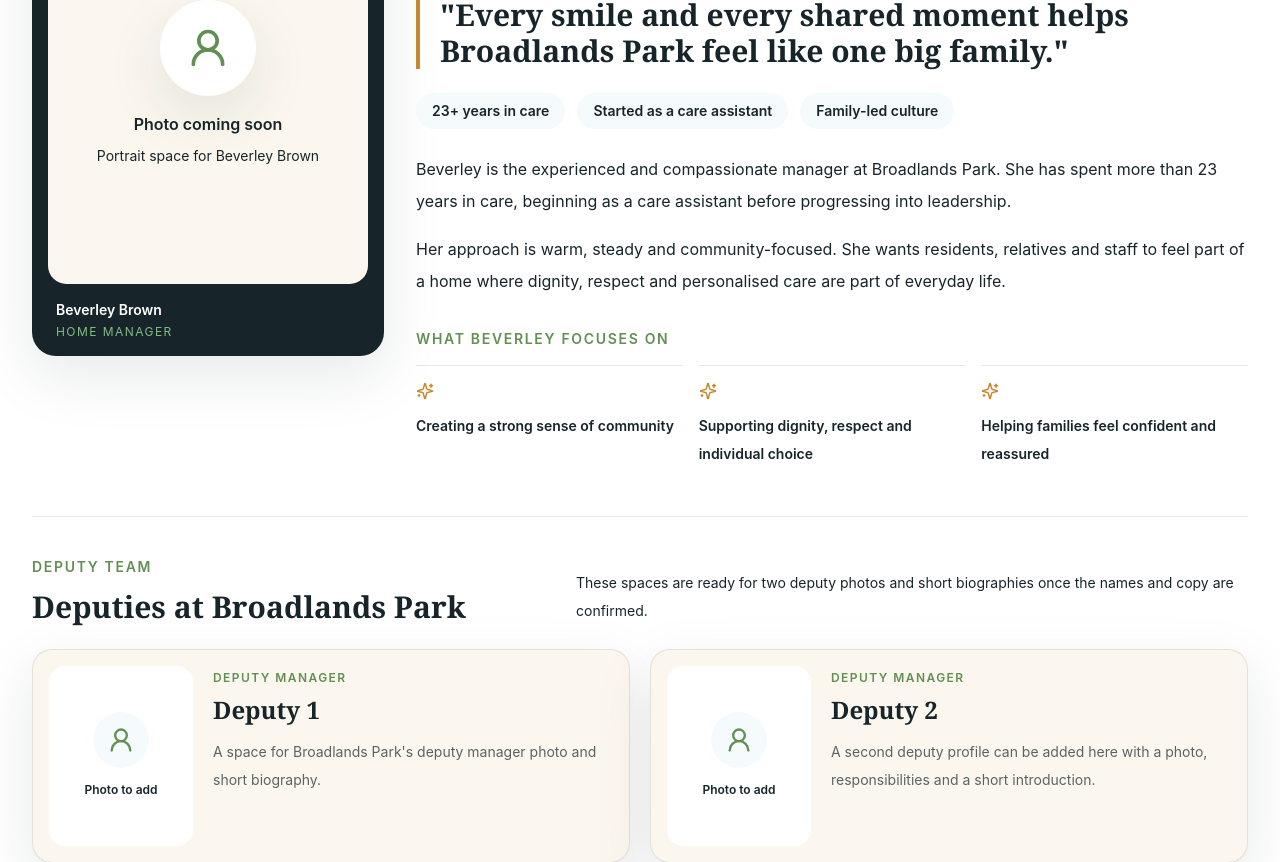
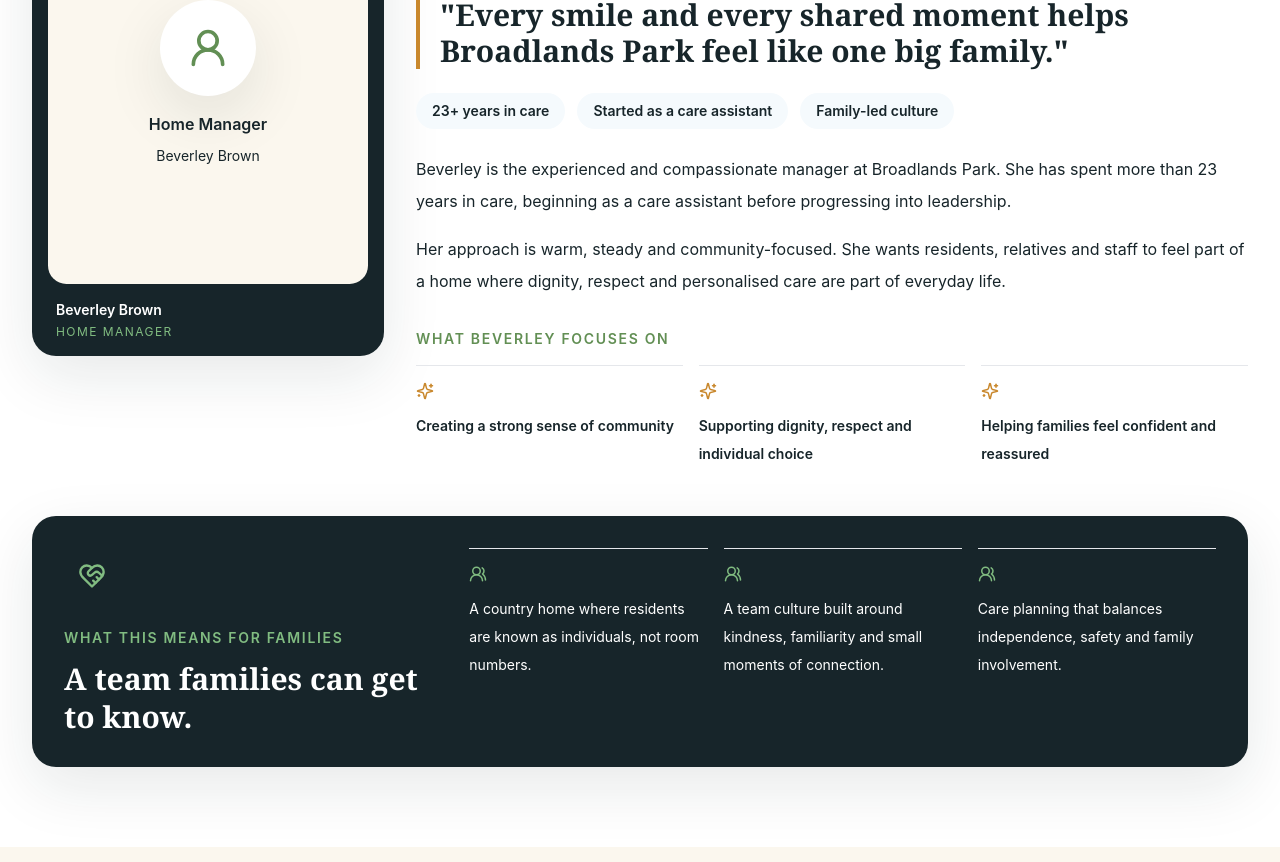
Before and after one commit to Wildman0609/hch_website, a Next.js app: page /homes/broadlands-park in a window 1280 px wide. Shown: the part 3277-4139 px from the top of the page. Built offline with nearby package versions, Linux system fonts and the light colour scheme.

Commit message:
Refine careers vacancy and home profile display

```diff
--- a/app/careers/page.tsx
+++ b/app/careers/page.tsx
@@ -235,6 +235,23 @@
                       </div>
                     </div>
                   </dl>
+                  {vacancy.perks?.length ? (
+                    <div className="mt-5">
+                      <p className="text-xs font-semibold uppercase tracking-[0.12em] text-holly-leaf">
+                        Perks
+                      </p>
+                      <ul className="mt-2 flex flex-wrap gap-2">
+                        {vacancy.perks.map((perk) => (
+                          <li
+                            key={perk}
+                            className="rounded-full bg-holly-sky px-3 py-1 text-xs font-semibold text-holly-ink/75"
+                          >
+                            {perk}
+                          </li>
+                        ))}
+                      </ul>
+                    </div>
+                  ) : null}
                   <ButtonLink
                     href="#apply"
                     variant="outline"
--- a/app/homes/[slug]/page.tsx
+++ b/app/homes/[slug]/page.tsx
@@ -63,6 +63,7 @@
 
   const otherHomes = homes.filter((item) => item.slug !== home.slug).slice(0, 3);
   const homeEvents = sortedHomeEvents.filter((event) => event.homeSlug === home.slug);
+  const deputies = home.deputies.filter((deputy) => deputy.name || deputy.photo);
 
   return (
     <>
@@ -240,8 +241,8 @@
               </article>
             ))}
 
-            <div className="border-t border-holly-ink/10 pt-10">
-              <div className="flex flex-col justify-between gap-4 md:flex-row md:items-end">
+            {deputies.length > 0 ? (
+              <div className="border-t border-holly-ink/10 pt-10">
                 <div>
                   <p className="text-sm font-semibold uppercase tracking-[0.12em] text-holly-leaf">
                     Deputy team
@@ -250,16 +251,13 @@
                     Deputies at {home.shortName}
                   </h3>
                 </div>
-                <p className="max-w-2xl text-sm leading-7 text-holly-ink/68">
-                  These spaces are ready for two deputy photos and short biographies once the names and copy are confirmed.
-                </p>
+                <div className="mt-6 grid gap-5 md:grid-cols-2">
+                  {deputies.map((deputy, index) => (
+                    <DeputyCard key={`${deputy.role}-${index}`} deputy={deputy} index={index} />
+                  ))}
+                </div>
               </div>
-              <div className="mt-6 grid gap-5 md:grid-cols-2">
-                {home.deputies.map((deputy, index) => (
-                  <DeputyCard key={`${deputy.role}-${index}`} deputy={deputy} index={index} />
-                ))}
-              </div>
-            </div>
+            ) : null}
 
             <div className="rounded-[1.5rem] bg-holly-ink p-6 text-white shadow-soft md:p-8">
               <div className="grid gap-8 lg:grid-cols-[0.5fr_1fr] lg:items-start">
@@ -495,8 +493,8 @@
               <UserRound aria-hidden size={44} />
             </div>
             <div>
-              <p className="font-semibold text-holly-ink">Photo coming soon</p>
-              <p className="mt-2 text-sm leading-6">Portrait space for {person.name}</p>
+              <p className="font-semibold text-holly-ink">{person.role}</p>
+              <p className="mt-2 text-sm leading-6">{person.name}</p>
             </div>
           </div>
         )}
@@ -532,7 +530,7 @@
             <div className="flex h-14 w-14 items-center justify-center rounded-full bg-holly-sky text-holly-leaf">
               <UserRound aria-hidden size={28} />
             </div>
-            <p className="text-xs font-semibold leading-5">Photo to add</p>
+            <p className="text-xs font-semibold leading-5">{deputy.role}</p>
           </div>
         )}
       </div>
--- a/components/Footer.tsx
+++ b/components/Footer.tsx
@@ -85,7 +85,7 @@
         </div>
       </div>
       <div className="border-t border-white/10 px-5 py-5 text-center text-xs text-white/55">
-        Copyright {new Date().getFullYear()} Hollyman Care Homes. Content should be reviewed before launch for current regulatory wording, fees and vacancies.
+        Copyright {new Date().getFullYear()} Hollyman Care Homes. Family-run care homes in Norfolk.
       </div>
     </footer>
   );
--- a/data/careers.ts
+++ b/data/careers.ts
@@ -25,6 +25,7 @@
   contract: string;
   shift: string;
   pay: string;
+  perks?: string[];
   status: "Recruiting" | "Register interest";
   summary: string;
 };
@@ -138,8 +139,9 @@
     home: "Braydeston Court",
     location: "Brundall",
     contract: "Role dependent",
-    shift: "Night shifts",
-    pay: "Discussed at interview",
+    shift: "12 hour shifts, 8pm to 8am",
+    pay: "£14.10 per hour",
+    perks: ["1 hour paid breaks"],
     status: "Recruiting",
     summary:
       "A calm overnight role supporting residents with comfort, safety, call bells, observations, care records and handover to the day team."
--- a/data/homes.ts
+++ b/data/homes.ts
@@ -65,17 +65,7 @@
   mapQuery: string;
 };
 
-// Replace or add real home photography in public/images, then update these paths.
-const deputyPlaceholders = (homeName: string): DeputyProfile[] => [
-  {
-    role: "Deputy Manager",
-    bio: `A space for ${homeName}'s deputy manager photo and short biography.`
-  },
-  {
-    role: "Deputy Manager",
-    bio: "A second deputy profile can be added here with a photo, responsibilities and a short introduction."
-  }
-];
+const noDeputyProfiles = (): DeputyProfile[] => [];
 
 export const homes: CareHome[] = [
   {
@@ -163,7 +153,7 @@
         ]
       }
     ],
-    deputies: deputyPlaceholders("Broadlands Park"),
+    deputies: noDeputyProfiles(),
     teamApproach: [
       "A country home where residents are known as individuals, not room numbers.",
       "A team culture built around kindness, familiarity and small moments of connection.",
@@ -221,7 +211,7 @@
           "Diane is motivated by the small day-to-day differences that matter to residents and staff: a smile, a settled routine, or a team pulling together at the right moment."
       }
     ],
-    deputies: deputyPlaceholders("Broadland House"),
+    deputies: noDeputyProfiles(),
     teamApproach: [
       "A small village home where safe routines and good morale matter.",
       "A team that values laughter, responsiveness and practical support.",
@@ -282,7 +272,7 @@
           "Carol is a holistic therapist trained in Sound Therapy, Reiki and Mindfulness Coaching, and has also qualified as a Yoga Teacher. She loves music and dancing, especially Ballroom and Salsa, and brings her love of animals into the home through regular animal therapy sessions."
       }
     ],
-    deputies: deputyPlaceholders("Martham Lodge"),
+    deputies: noDeputyProfiles(),
     teamApproach: [
       "A specialist dementia setting where residents are encouraged to stay active, engaged and fulfilled.",
       "A team Carol describes as kind, compassionate and dedicated to residents' individual needs.",
@@ -343,7 +333,7 @@
           "Away from work, Maria is a proud mum of five and grandmother to one. She enjoys family time, swimming when she gets the chance, and writing rhyming poetry."
       }
     ],
-    deputies: deputyPlaceholders("Braydeston Court"),
+    deputies: noDeputyProfiles(),
     teamApproach: [
       "A welcoming home culture shaped by warmth, humour and high standards.",
       "A team supported to grow in confidence and deliver consistent care.",
```
